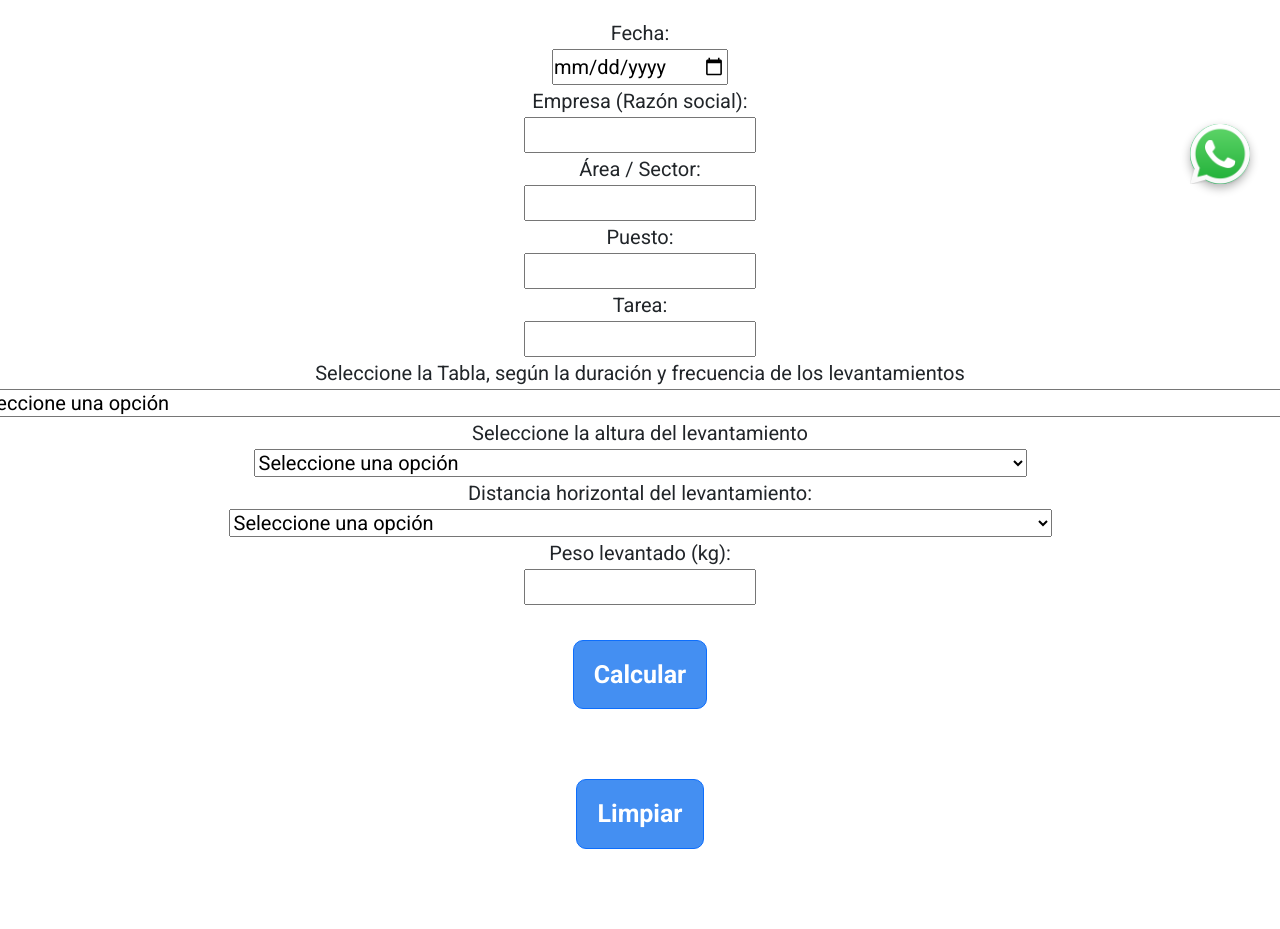
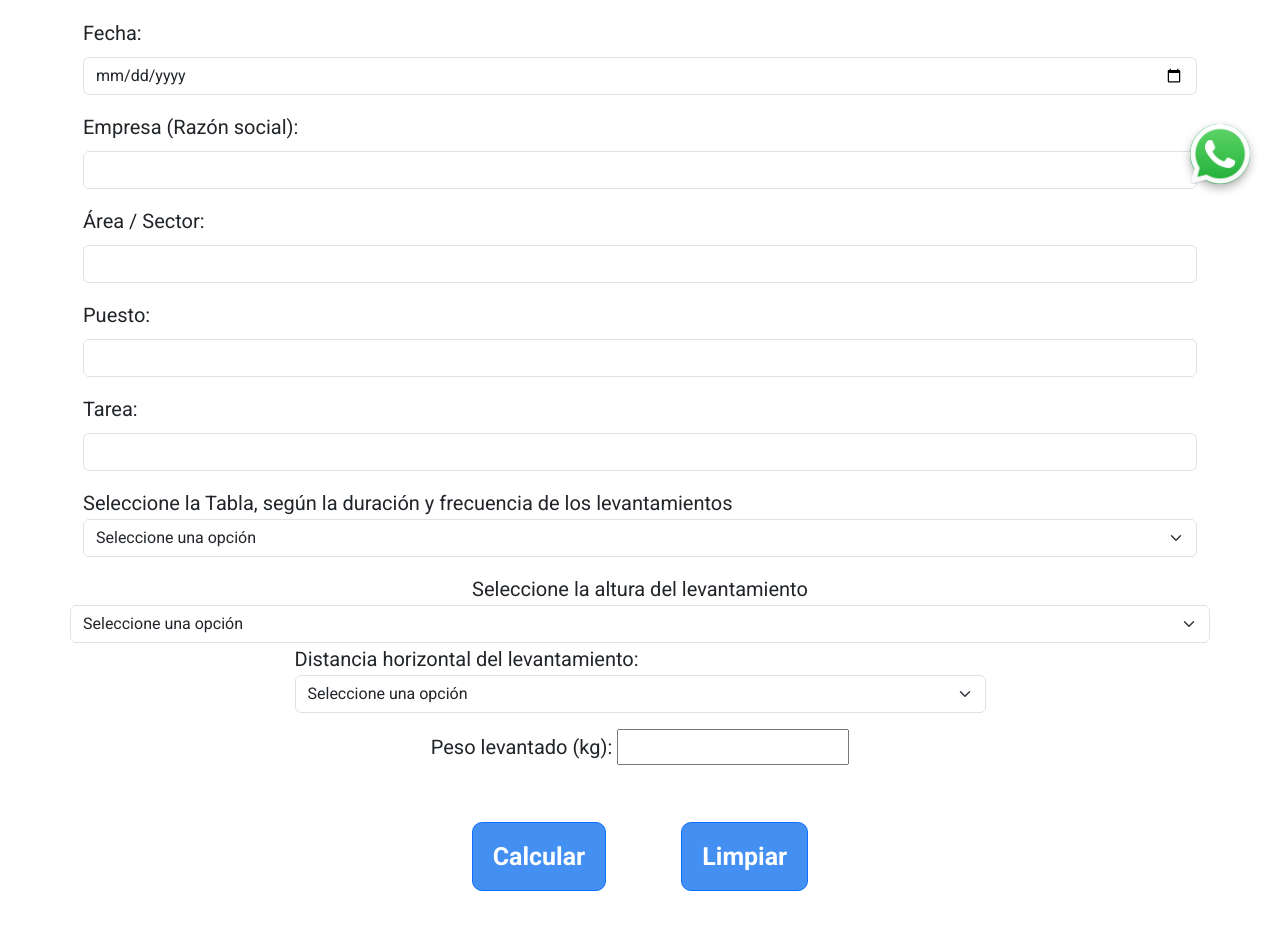
Before and after one commit to Sebastian-Merlassino/ProyectoFinalMerlassino, a plain HTML site: page views/lmc.html in a window 1280 px wide. Shown: the part 596-1525 px from the top of the page. Drawn offline with nearby package versions, Linux system fonts and the light colour scheme.

Commit message:
compilacióm de sass del formulario

```diff
--- a/scss/style.scss
+++ b/scss/style.scss
@@ -563,23 +563,23 @@ footer {
 //     padding: 0;
 // }
 
-// input,
-// textarea,
-// select {
-//     cursor: url('../assets/img/text-cursor.cur'), text !important;
+input,
+textarea,
+select {
+    cursor: url('../assets/img/text-cursor.cur'), text !important;
 
-//     &:focus {
-//         cursor: url('../assets/img/text-cursor.cur'), text !important;
-//     }
+    &:focus {
+        cursor: url('../assets/img/text-cursor.cur'), text !important;
+    }
 
-//     &:hover {
-//         cursor: url('../assets/img/text-cursor.cur'), text !important;
-//     }
+    &:hover {
+        cursor: url('../assets/img/text-cursor.cur'), text !important;
+    }
 
-//     &:active {
-//         cursor: url('../assets/img/text-cursor.cur'), text !important;
-//     }
-// }
+    &:active {
+        cursor: url('../assets/img/text-cursor.cur'), text !important;
+    }
+}
 
 /* Estilos de Google Maps */
 
--- a/views/lmc.html
+++ b/views/lmc.html
@@ -64,7 +64,7 @@
         </nav>
     </header>
 
-    <main><!--contenido principal de la página-->
+    <main>
         <section class="lmc">
             <h1>Evaluación de Levantamiento Manual de Cargas</h1>
 
@@ -82,54 +82,85 @@
 
             </div>
 
-            <label for="fecha">Fecha:</label>
-            <input type="date" id="fecha" />
+            <div>
+                <div class="mb-3">
+                    <label for="fecha" class="form-label">Fecha:</label>
+                    <input type="date" id="fecha" class="form-control">
+                </div>
 
-            <label for="empresa">Empresa (Razón social):</label>
-            <input type="text" id="empresa" />
+                <div class="mb-3">
+                    <label for="empresa" class="form-label">Empresa (Razón social):</label>
+                    <input type="text" id="empresa" class="form-control">
+                </div>
 
-            <label for="sector">Área / Sector:</label>
-            <input type="text" id="sector" />
+                <div class="mb-3">
+                    <label for="sector" class="form-label">Área / Sector:</label>
+                    <input type="text" id="sector" class="form-control">
+                </div>
 
-            <label for="puesto">Puesto:</label>
-            <input type="text" id="puesto" />
+                <div class="mb-3">
+                    <label for="puesto" class="form-label">Puesto:</label>
+                    <input type="text" id="puesto" class="form-control">
+                </div>
 
-            <label for="tarea">Tarea:</label>
-            <input type="text" id="tarea" />
 
+                <div class="mb-3">
+                    <label for="tarea" class="form-label">Tarea:</label>
+                    <input type="text" id="tarea" class="form-control">
+                </div>
+
+                <div class="mb-3"></div>
                     <label for="tabla">Seleccione la Tabla, según la duración y frecuencia de los levantamientos</label>
-            <select id="tabla">
+                    <select id="tabla" class="form-select" aria-label="Default select example">
                         <option value="">Seleccione una opción</option>
-                <option value="1">Tabla 1: Realiza tareas hasta 2 horas al día y con hasta 60 levantamientos por hora, o de mas de 2 horas al día y con hasta 12 levantamientos por hora</option>
-                <option value="2">Tabla 2: Realiza tareas de mas de 2 horas al día y de 12 a 30 levantamientos por hora, o hasta 2 horas al día y de 60 a 360 levantamientos por hora</option>
-                <option value="3">Tabla 3: Realiza tareas de mas de 2 horas al día y de 30 a 360 levantamientos por hora</option>
+                        <option value="1">Tabla 1: Realiza tareas hasta 2 horas al día y con hasta 60 levantamientos por hora, o de
+                            mas
+                            de 2 horas al día y con hasta 12 levantamientos por hora</option>
+                        <option value="2">Tabla 2: Realiza tareas de mas de 2 horas al día y de 12 a 30 levantamientos por hora, o
+                            hasta
+                            2 horas al día y de 60 a 360 levantamientos por hora</option>
+                        <option value="3">Tabla 3: Realiza tareas de mas de 2 horas al día y de 30 a 360 levantamientos por hora
+                        </option>
                     </select>
+                </div>
 
+                <div class="mb-3"></div>
                     <label for="altura">Seleccione la altura del levantamiento</label>
-            <select id="altura">
+                    <select id="altura" class="form-select" aria-label="Default select example">
                         <option value="">Seleccione una opción</option>
                         <option value="1">Hasta 30 cm por encima del hombro desde una altura de 8 cm por debajo del mismo</option>
                         <option value="2">Desde la altura de los nudillos hasta por debajo del hombro</option>
                         <option value="3">Desde la mitad de la espinilla hasta la altura de los nudillos</option>
                         <option value="4">Desde el suelo hasta la mitad de la espinilla</option>
                     </select>
+                </div>
 
+                <div class="mb-3">
                     <label for="distancia">Distancia horizontal del levantamiento:</label>
-            <select id="distancia">
+                    <select id="distancia" class="form-select" aria-label="Default select example">
                         <option value="">Seleccione una opción</option>
                         <option value="1">Levantamientos próximos: Origen < 30 cm desde el punto medio entre los tobillos</option>
-                <option value="2">Levantamientos intermedios: Origen de 30 a 60 cm desde el punto medio entre los tobillos</option>
-                <option value="3">Levantamientos alejados: Origen > 60 a 80 cm desde el punto medio entre los tobillos</option>
+                        <option value="2">Levantamientos intermedios: Origen de 30 a 60 cm desde el punto medio entre los tobillos
+                        </option>
+                        <option value="3">Levantamientos alejados: Origen > 60 a 80 cm desde el punto medio entre los tobillos
+                        </option>
                     </select>
+                </div>
 
-            <label for="peso">Peso levantado (kg):</label>
+                <div class="mb-3">
+                    <label for="peso" class="form-label">Peso levantado (kg):</label>
                     <input type="number" id="peso" step="0.1" min="0" />
+                </div>
 
+
+                <div class="mb-3">
                     <button id="calcular" class="btn btn-primary">Calcular</button>
                     <button id="limpiar" class="btn btn-primary">Limpiar</button>
+                </div>
 
-            <div id="resultado"></div>
+                <div id="resultado" class="mb-3"></div>
 
+            </div>
 
         </section>
 
```
Lines whose indentation alone changed are shown as unchanged.
